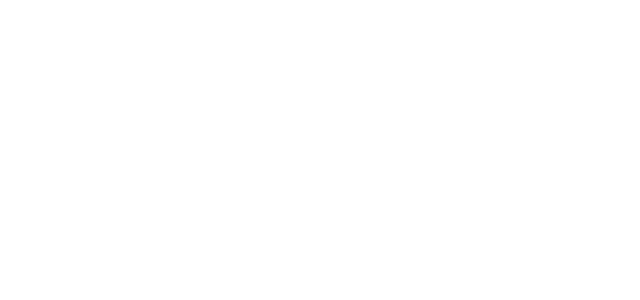
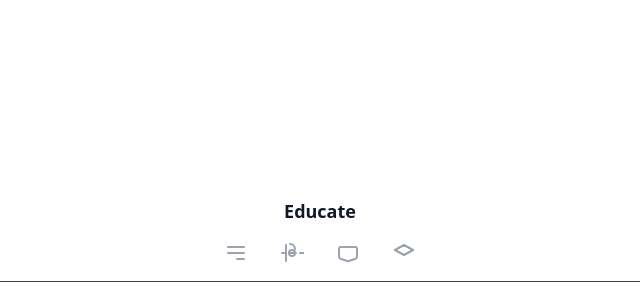
Before and after one commit to lucashmunoz/tpo-apis-g02-front, a React (Create React App) app: page / in a window 1280 px wide. Shown: the part 712-1012 px from the top of the page, without its empty margins (320-960 px from the left). Before the commit the page ends 800 px from the top, so only its background shows below. Built offline with nearby package versions, Linux system fonts and the light colour scheme.

Commit message:
se crea el template de footer

```diff
--- a/src/App.jsx
+++ b/src/App.jsx
@@ -10,11 +10,13 @@
     <>
       <Router>
         <Header />
-        <Routes>
-          <Route path="/comofunciona" element={<ComoFunciona />} />
-          <Route path="/sobrenosotros" element={<SobreNosotros />} />
-          <Route path="/" element={<Home />} />
-        </Routes>
+        <main className="min-h-screen">
+          <Routes>
+            <Route path="/comofunciona" element={<ComoFunciona />} />
+            <Route path="/sobrenosotros" element={<SobreNosotros />} />
+            <Route path="/" element={<Home />} />
+          </Routes>
+        </main>
         <Footer />
       </Router>
     </>
--- a/src/components/molecules/Footer/Footer.jsx
+++ b/src/components/molecules/Footer/Footer.jsx
@@ -1,5 +1,96 @@
 const Footer = () => {
-  return <div>Footer</div>;
+  return (
+    <footer class="bg-white text-gray-900 py-8 mt-auto">
+      <div class="text-center">
+        <p class="text-lg font-bold">Educate</p>
+      </div>
+      <div class="flex justify-center mt-4">
+        <a href="#" class="text-gray-400 hover:text-white mx-4">
+          <svg
+            xmlns="http://www.w3.org/2000/svg"
+            class="h-6 w-6"
+            fill="none"
+            viewBox="0 0 24 24"
+            stroke="currentColor"
+          >
+            <path
+              stroke-linecap="round"
+              stroke-linejoin="round"
+              stroke-width="2"
+              d="M4 6h16M4 12h16m-7 6h7"
+            ></path>
+          </svg>
+        </a>
+        <a href="#" class="text-gray-400 hover:text-white mx-4">
+          <svg
+            xmlns="http://www.w3.org/2000/svg"
+            class="h-6 w-6"
+            fill="none"
+            viewBox="0 0 24 24"
+            stroke="currentColor"
+          >
+            <path
+              stroke-linecap="round"
+              stroke-linejoin="round"
+              stroke-width="2"
+              d="M15 12a3 3 0 11-6 0 3 3 0 016 0z"
+            ></path>
+            <path
+              stroke-linecap="round"
+              stroke-linejoin="round"
+              stroke-width="2"
+              d="M15 8a5 5 0 00-5-5M2 12h4m4 0h6m4 0h4M6 4v16"
+            ></path>
+          </svg>
+        </a>
+        <a href="#" class="text-gray-400 hover:text-white mx-4">
+          <svg
+            xmlns="http://www.w3.org/2000/svg"
+            class="h-6 w-6"
+            fill="none"
+            viewBox="0 0 24 24"
+            stroke="currentColor"
+          >
+            <path
+              stroke-linecap="round"
+              stroke-linejoin="round"
+              stroke-width="2"
+              d="M21 15.816V8a2 2 0 00-2-2H5a2 2 0 00-2 2v7.816a2 2 0 001.29 1.903l7 2.333a2 2 0 001.42 0l7-2.333a2 2 0 001.29-1.903z"
+            ></path>
+          </svg>
+        </a>
+        <a href="#" class="text-gray-400 hover:text-white mx-4">
+          <svg
+            xmlns="http://www.w3.org/2000/svg"
+            class="h-6 w-6"
+            fill="none"
+            viewBox="0 0 24 24"
+            stroke="currentColor"
+          >
+            <path
+              stroke-linecap="round"
+              stroke-linejoin="round"
+              stroke-width="2"
+              d="M12 14l9-5-9-5-9 5 9 5z"
+            ></path>
+            <path
+              stroke-linecap="round"
+              stroke-linejoin="round"
+              stroke-width="2"
+              d="M12 14l9-5-9-5-9 5 9 5z"
+            ></path>
+            <path
+              stroke-linecap="round"
+              stroke-linejoin="round"
+              stroke-width="2"
+              d="M12 14l9-5-9-5-9 5 9 5z"
+            ></path>
+          </svg>
+        </a>
+      </div>
+      <hr class="border-gray-700 my-4 mx-8" />
+    </footer>
+  );
 };
 
 export default Footer;
--- a/src/components/molecules/Header/Header.jsx
+++ b/src/components/molecules/Header/Header.jsx
@@ -23,7 +23,7 @@
                 Sobre Nosotros
               </Link>
             </li>
-            <li className="text-gray-800 font-semibold">
+            <li className="text-gray-800 font-semibold cursor-pointer">
               Servicios
               <span className="ml-2">
                 <svg
--- a/src/pages/Home/Home.jsx
+++ b/src/pages/Home/Home.jsx
@@ -1,5 +1,5 @@
 const Home = () => {
-  return <div>Home</div>;
+  return <div className="min-h-500 w-full bg-red-200">Home</div>;
 };
 
 export default Home;
```
